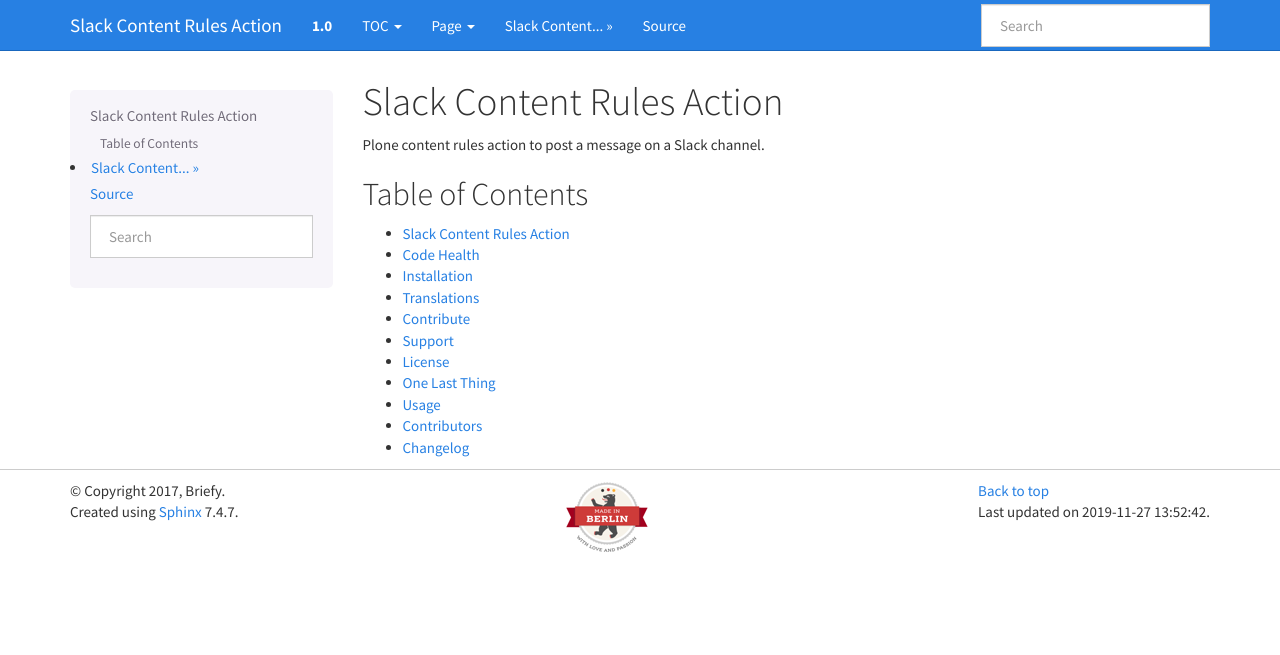
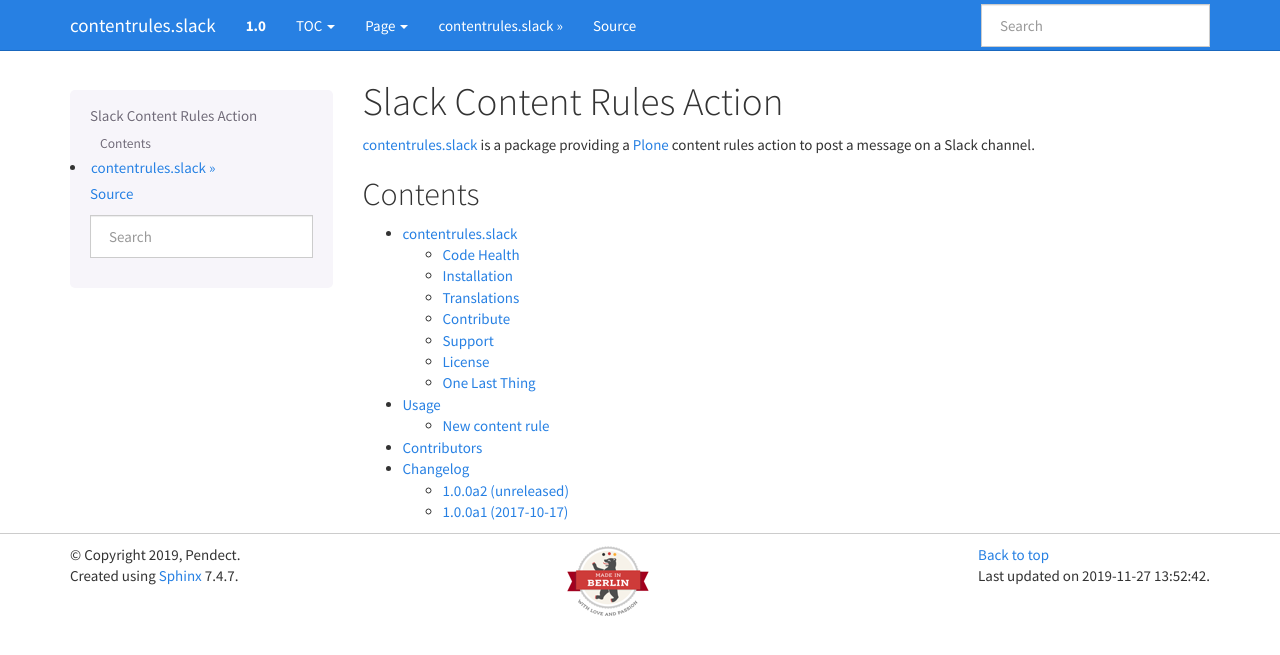
Before and after one commit to collective/contentrules.slack, a Sphinx documentation site: the page built from docs/index.rst, in a window 1280 px wide. Shown: the top 655 px of the page. Built offline with Sphinx 7.4.7, drawn with Linux system fonts in a browser that asks for light colours.

Commit message:
Update documentation

```diff
--- a/docs/conf.py
+++ b/docs/conf.py
@@ -25,9 +25,9 @@
 source_encoding = 'utf-8'
 master_doc = 'index'
 
-project = 'Slack Content Rules Action'
-copyright = '2017, Briefy'
-author = 'Briefy Tech Team'
+project = 'contentrules.slack'
+copyright = '2019, Pendect'
+author = 'Pendect Tech'
 
 version = '{0}.{1}'.format(major_version, minor_version)
 release = release
--- a/docs/index.rst
+++ b/docs/index.rst
@@ -1,18 +1,21 @@
 Slack Content Rules Action
 ##########################
 
-Plone content rules action to post a message on a Slack channel.
+`contentrules.slack`_ is a package providing a `Plone`_ content rules action to post a message on a Slack channel.
 
 
-Table of Contents
-=================
+Contents
+========
 
 .. toctree::
-   :maxdepth: 1
+   :maxdepth: 2
    :numbered: 0
-   :titlesonly:
 
    intro
    usage
    contributing
    changes
+
+
+.. _`contentrules.slack`: https://github.com/collective/contentrules.slack
+.. _`Plone`: https://plone.org
--- a/test_plone52.cfg
+++ b/test_plone52.cfg
@@ -47,3 +47,6 @@
 # Required by:
 # prompt-toolkit==1.0.18
 wcwidth = 0.1.7
+
+# Added by buildout at 2019-11-27 14:40:56.384811
+sphinx-bootstrap-theme = 0.7.1
```
Also changed, not shown: README.rst (+11 -10 lines).
